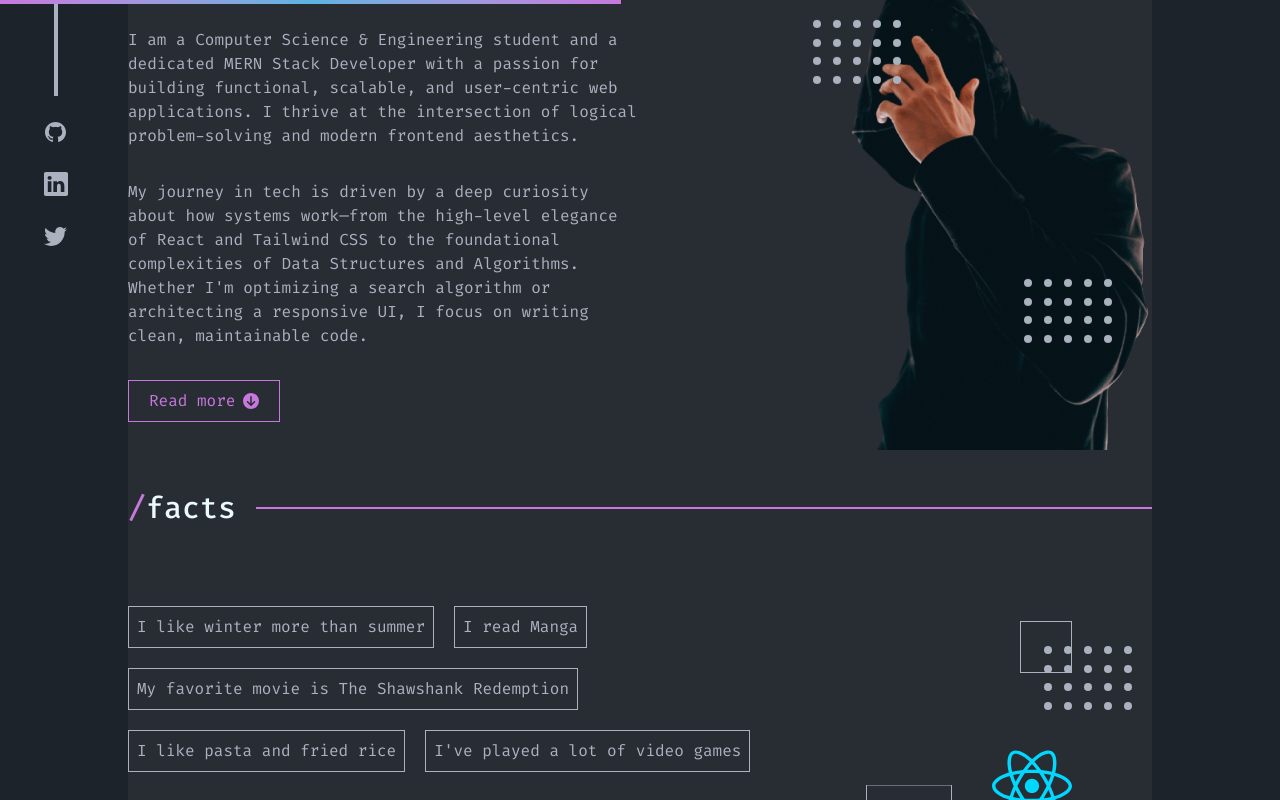
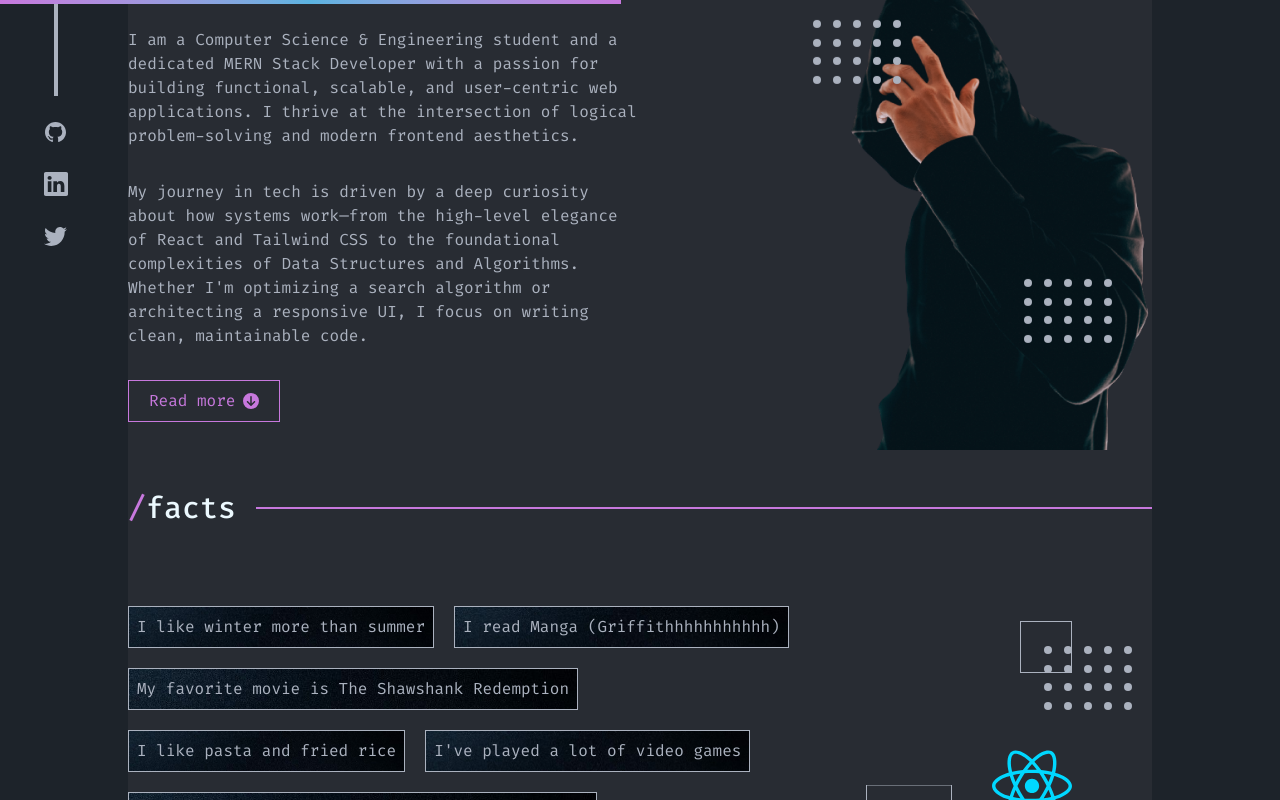
Before and after one commit to chandan-d-karmaker/my-portfolio, a React (Vite) app: page / in a window 1280 px wide. Both pictures are taken after a click on the button "Read more". Shown: the part 3014-3814 px from the top of the page. Built offline with nearby package versions, Linux system fonts and the light colour scheme.

Commit message:
added bg for enhanced look

```diff
--- a/src/components/AbooutMe.jsx
+++ b/src/components/AbooutMe.jsx
@@ -18,20 +18,23 @@ const FunFacts = () => {
             </div>
             <div className='relative'>
                 <div className='flex max-w-2xl gap-5 flex-wrap'>
-                    <div className="inline-flex flex-col border border-[#ABB2BF] rounded-none font-[16px] text-[#ABB2BF] p-2">
+                    <div className="inline-flex flex-col border bg-[url('./assets/bg-gray.jpeg')] bg-cover border-[#ABB2BF] rounded-none font-[16px] text-[#ABB2BF] p-2">
                         I like winter more than summer
                     </div>
-                    <div className="inline-flex flex-col border border-[#ABB2BF] rounded-none font-[16px] text-[#ABB2BF] p-2">
-                        I read Manga
+                    <div className="inline-flex flex-col border bg-[url('./assets/bg-gray.jpeg')] bg-cover border-[#ABB2BF] rounded-none font-[16px] text-[#ABB2BF] p-2">
+                        I read Manga (Griffithhhhhhhhhhh)
                     </div>
-                    <div className="inline-flex flex-col border border-[#ABB2BF] rounded-none font-[16px] text-[#ABB2BF] p-2">
+                    <div className="inline-flex flex-col border bg-[url('./assets/bg-gray.jpeg')] bg-cover border-[#ABB2BF] rounded-none font-[16px] text-[#ABB2BF] p-2">
                         My favorite movie is The Shawshank Redemption
                     </div>
-                    <div className="inline-flex flex-col border border-[#ABB2BF] rounded-none font-[16px] text-[#ABB2BF] p-2">
+                    <div className="inline-flex flex-col border bg-[url('./assets/bg-gray.jpeg')] bg-cover border-[#ABB2BF] rounded-none font-[16px] text-[#ABB2BF] p-2">
                         I like pasta and fried rice
                     </div>
-                    <div className="inline-flex flex-col border border-[#ABB2BF] rounded-none font-[16px] text-[#ABB2BF] p-2">
+                    <div className="inline-flex flex-col border bg-[url('./assets/bg-gray.jpeg')] bg-cover border-[#ABB2BF] rounded-none font-[16px] text-[#ABB2BF] p-2">
                         I've played a lot of video games
+                    </div>
+                     <div className="inline-flex flex-col border bg-[url('./assets/bg-gray.jpeg')] bg-cover border-[#ABB2BF] rounded-none font-[16px] text-[#ABB2BF] p-2">
+                        I love vocaloids (I'm thinking miku miku oo ee)
                     </div>
                 </div>
                 <div className='hidden md:flex'>
@@ -69,7 +72,7 @@ const AbooutMe = ({ showFact, setShowFact }) => {
                         My journey in tech is driven by a deep curiosity about how systems work—from the high-level elegance of React and Tailwind CSS to the foundational complexities of Data Structures and Algorithms. Whether I'm optimizing a search algorithm or architecting a responsive UI, I focus on writing clean, maintainable code.
                     </p>
 
-                    <button className='border border-[#C778DD] text-[#C778DD] px-5 py-2 mt-5 hover:bg-[#C778DD] hover:text-[#282C33] transition-colors duration-300 flex justify-center items-center gap-2' onClick={() => setShowFact(!showFact)}>Read more {showFact ? <FaCircleArrowDown /> : <FaArrowCircleRight />}</button>
+                    <button className="border border-[#C778DD] text-[#C778DD] px-5 py-2 mt-5 hover:bg-[#C778DD] hover:bg-[url('./assets/bg-gray.jpeg')] bg-cover transition-colors duration-300 flex justify-center items-center gap-2" onClick={() => setShowFact(!showFact)}>Read more {showFact ? <FaCircleArrowDown /> : <FaArrowCircleRight />}</button>
                 </div>
 
                 <div className='relative'>
--- a/src/components/ContactMe.jsx
+++ b/src/components/ContactMe.jsx
@@ -36,7 +36,7 @@ const ContactForm = () => {
       <input type="text" name="title" placeholder="Title" required className="bg-transparent border border-gray-500 p-2 text-white" />
       <textarea name="message" placeholder="Message" rows="5" required className="bg-transparent border border-gray-500 p-2 text-white"></textarea>
 
-      <button type="submit" className="border border-gray-500 text-white w-24 p-2 hover:bg-gray-700 transition">
+      <button type="submit" className="border border-gray-500 text-white w-24 p-2 hover:bg-[url('./assets/bg-gray.jpeg')] bg-cover transition">
         Send
       </button>
     </form>
@@ -60,14 +60,14 @@ const ContactMe = ({showForm, setShowForm}) => {
                     <div className='lg:max-w-lg md:max-w-sm'>
                         <h1 className='text-[16px] text-[#ABB2BF] font-medium'>I'm interested in freelance opportunities. However, if you have other request or question, don't hesitate to contact me</h1>
 
-                        <button className='border border-[#C778DD] text-[#C778DD] px-5 py-2 mt-5 hover:bg-[#C778DD] hover:text-[#282C33] transition-colors duration-300 mb-10 md:mb-0 flex justify-center items-center gap-2' onClick={()=> setShowForm(!showForm)}>Connect Now {showForm? <FaCircleArrowDown /> :<FaArrowCircleRight/>}</button>
+                        <button className="border border-[#C778DD] text-[#C778DD] px-5 py-2 mt-5 hover:bg-[url('./assets/bg-gray.jpeg')] bg-cover  transition-colors duration-300 mb-10 md:mb-0 flex justify-center items-center gap-2" onClick={()=> setShowForm(!showForm)}>Connect Now {showForm? <FaCircleArrowDown /> :<FaArrowCircleRight/>}</button>
                     </div>
 
                     {showForm && <ContactForm/>}
 
                 </div>
 
-                <div className='p-4 border border-[#ABB2BF]'>
+                <div className="p-4 border border-[#ABB2BF] bg-[url('./assets/bg-gray.jpeg')] bg-cover">
 
                     <h1>Message me here</h1>
 
--- a/src/components/footer.jsx
+++ b/src/components/footer.jsx
@@ -10,7 +10,7 @@ const Footer = () => {
         <div className='md:w-4/5 mx-auto bg-[#282C33] md:pb-8 pb-8 px-4 md:px-0 pt-10 border-t border-[#ABB2BF]'>
             <div className='flex flex-col md:flex-row justify-between'>
                 <div className='text-center mb-8 md:text-start md:mb-0'>
-                    <a className="text-xl mb-4">CHANDAN KARMAKER</a>
+                    <p className="text-5xl font-black mb-4 bg-[url('./assets/bg-gray.jpeg')] bg-cover bg-clip-text text-transparent">CHANDAN KARMAKER</p>
                     <h1 className='text-[16px] text-[#ABB2BF]'>Being Full-Stack web developer</h1>
                 </div>
 
--- a/src/components/hero.jsx
+++ b/src/components/hero.jsx
@@ -19,7 +19,7 @@ const QuoteBlock = () => {
 
             <div className='flex justify-center'>
                 <div className='inline-flex'>
-                    <h1 className='text-2xl p-4 border border-[#ABB2BF] border-t-0'>- Spooder Man</h1>
+                    <h1 className='text-2xl p-4 border border-[#ABB2BF] border-t-0'>- A Wise Man</h1>
                 </div>
             </div>
         </div>
@@ -83,7 +83,7 @@ const Hero = ({ setShowForm }) => {
                                 spy={true} className='cursor-pointer'>
                                 <MagneticButton
                                     onClick={() => setShowForm(true)}
-                                    className='border border-[#C778DD] text-[#C778DD] px-5 py-2 mt-5 hover:bg-[#C778DD] hover:text-[#282C33] transition-colors duration-300'
+                                    className="border border-[#C778DD] text-[#C778DD] px-5 py-2 mt-5 hover:bg-[url('./assets/bg-gray.jpeg')] bg-cover  transition-colors duration-300"
                                 >
                                     Contact me!!
                                 </MagneticButton>
@@ -102,7 +102,7 @@ const Hero = ({ setShowForm }) => {
                     transition={{ duration: 0.8, ease: 'easeOut', delay: 0.2 }}
                 >
                     <img src={heroImg} alt="Hero" className='z-10' />
-                    <button className='border border-[#C778DD] text-[#ABB2BF] px-5 py-2 backdrop-blur-3xl bg-[#282C33] z-50 flex gap-3 items-center justify-center'>
+                    <button className="border border-[#C778DD] text-[#ABB2BF] px-5 py-2 backdrop-blur-3xl bg-[url('./assets/bg-gray.jpeg')] bg-cover z-50 flex gap-3 items-center justify-center">
                         <div className='flex items-center justify-center'>
                             <div className="inline-grid *:[grid-area:1/1] mr-4">
                                 <div className="status status-xl status-primary animate-ping"></div>
```
